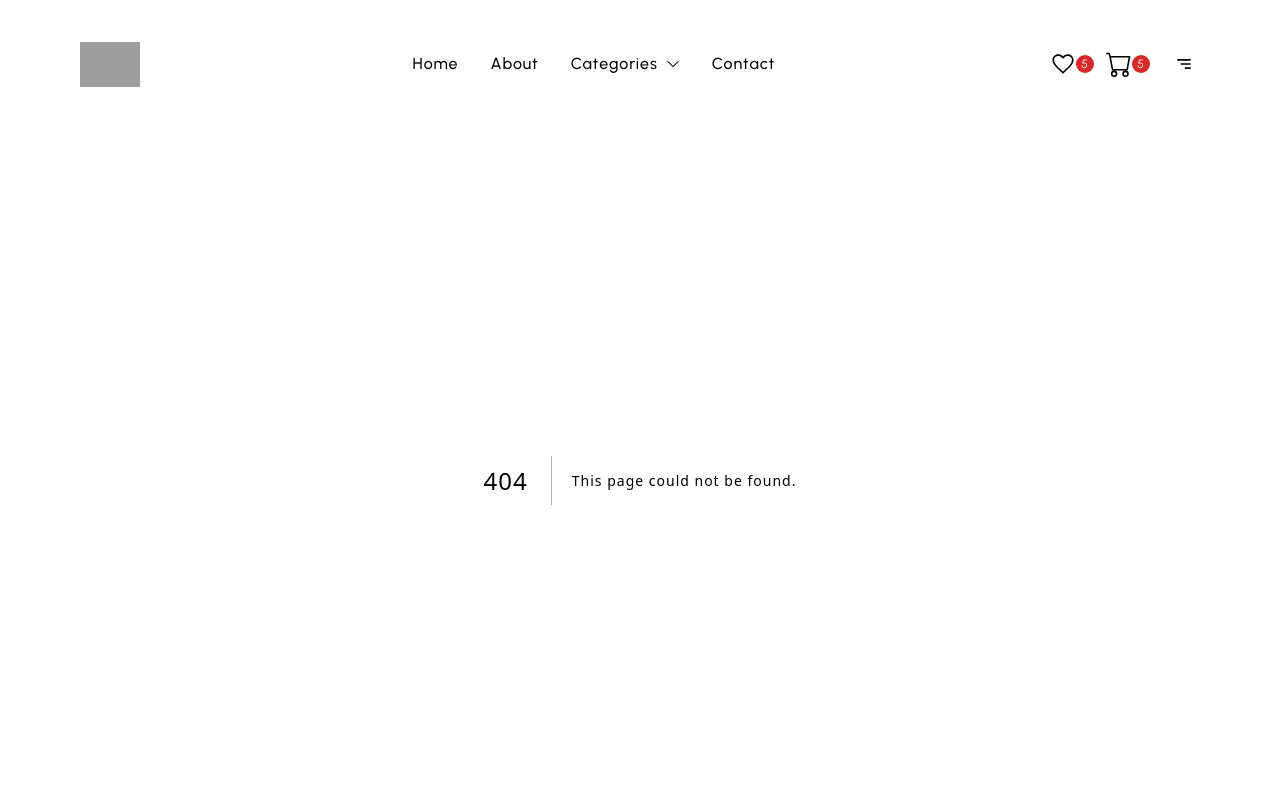
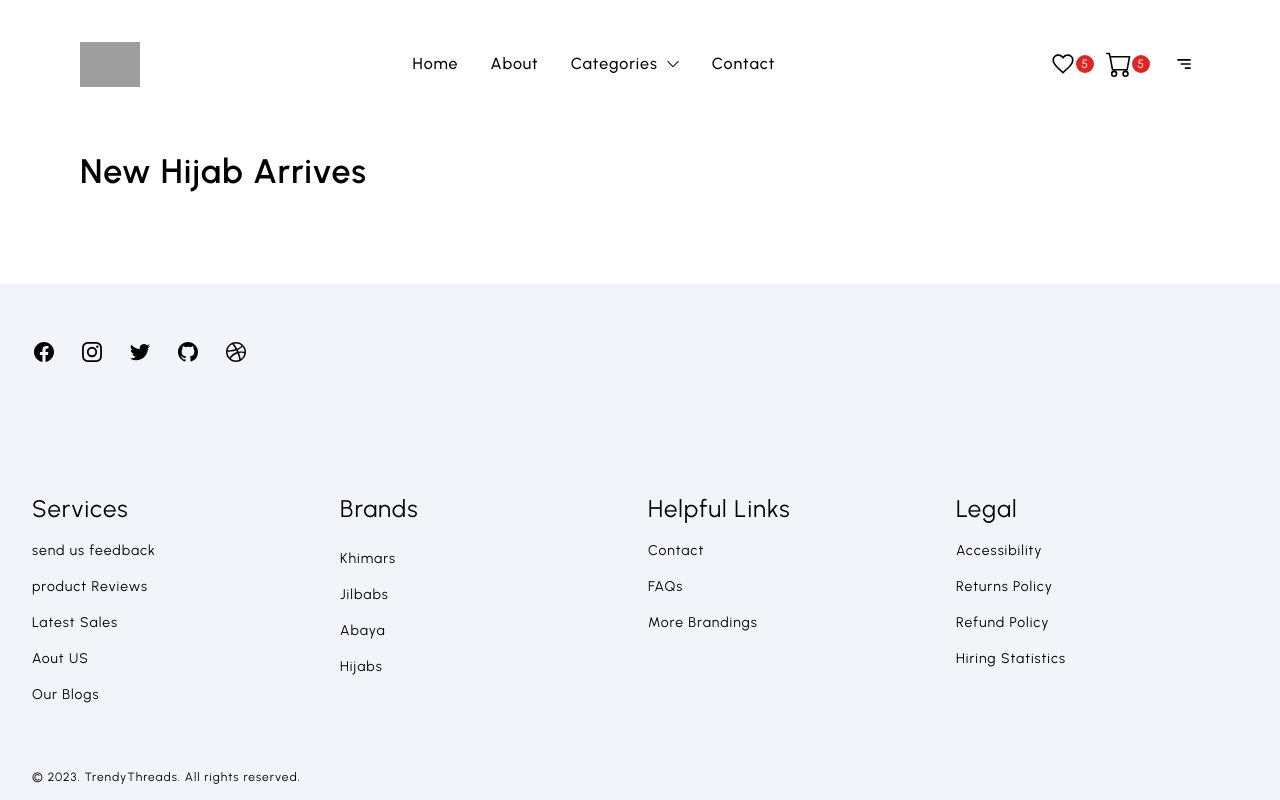
Before and after one commit to iqrarafiq12/TrendyThreads-OnlineStore, a Next.js app: page /category/1 in a window 1280 px wide. Before the commit this address had no page. Shown: the top 800 px of the page. Built offline with nearby package versions, Linux system fonts and the light colour scheme; grey boxes are pictures that could not be loaded.

Commit message:
Dynamic Routing setup

```diff
--- /dev/null
+++ b/pages/category/[slug].js
@@ -0,0 +1,20 @@
+import React from 'react';
+
+import ProductCard from '@/components/ProductCard';
+import Wrapper from '@/components/Wrapper';
+
+const Cetegory = () => {
+  return (
+    <div className="w-full md:py-20">
+      <Wrapper>
+        <div className="text-centermax-w-[800px] mt-8 md:mt-0">
+          <div className="text-[28px[ md:text-[34px] mb-5 font-semibold loading-tight">
+            New Hijab Arrives
+          </div>
+        </div>
+      </Wrapper>
+    </div>
+  );
+};
+
+export default Cetegory;
```
